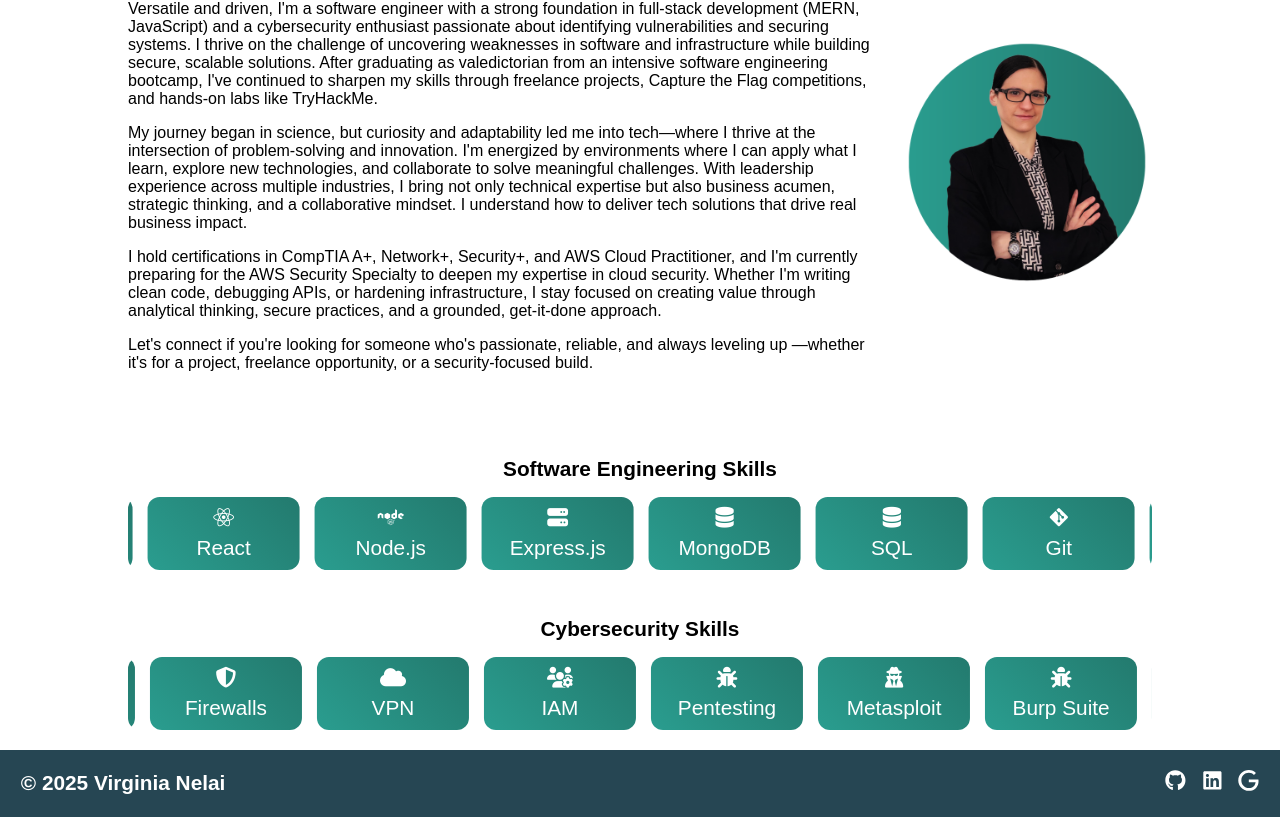
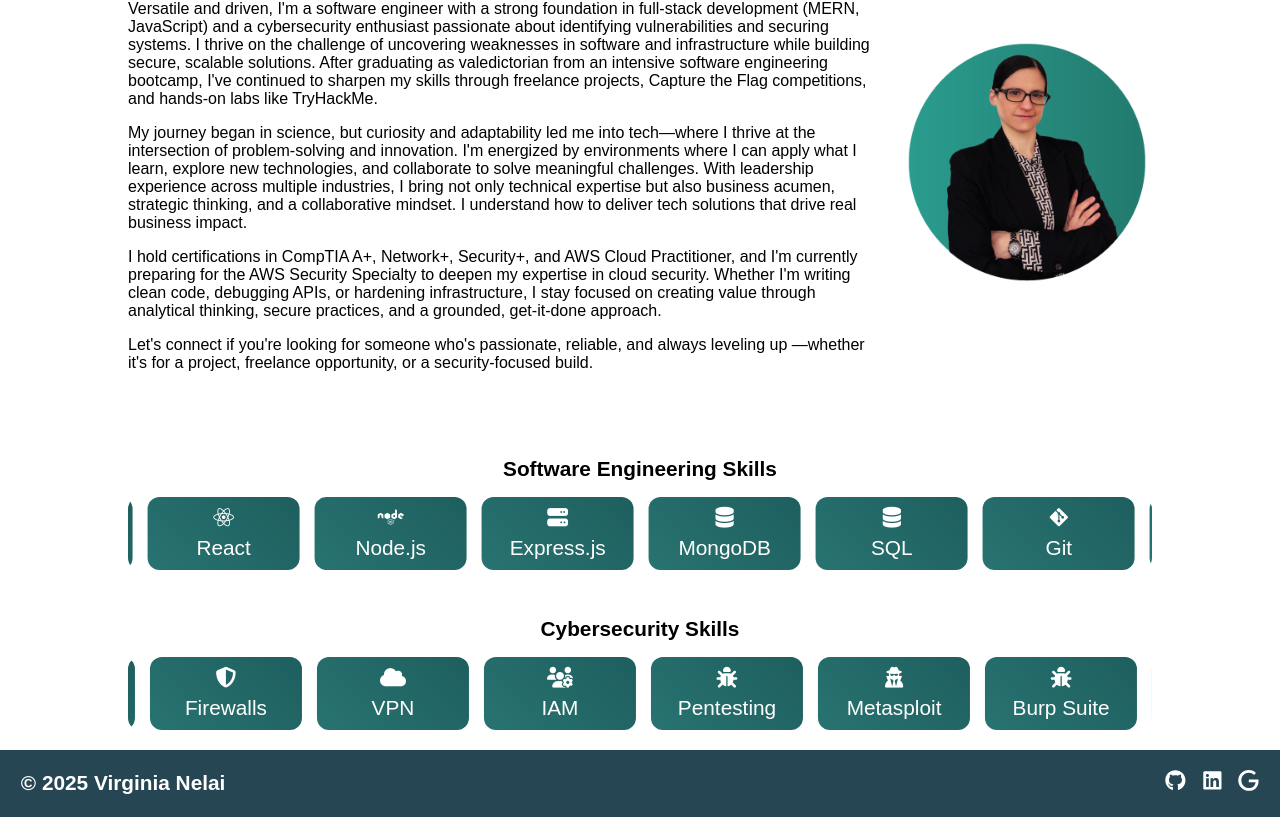
Before and after one commit to vnelai/vn-portfolio, a React (Vite) app: page /about-me in a window 1280 px wide. Shown: the part 939-1756 px from the top of the page. Built offline with nearby package versions, Linux system fonts and the light colour scheme.

Commit message:
style: update button colors across the project for consistency with home page, added gradient to some buttons

```diff
--- a/src/components/about-components/tech-skills/TechSkills.css
+++ b/src/components/about-components/tech-skills/TechSkills.css
@@ -30,7 +30,7 @@
   gap: 0.5rem;
   font-size: 1.3rem;
   color: white;
-  background: linear-gradient(45deg, #2a9d8f, #237a6e);
+  background: linear-gradient(45deg, #287371, #1e5f5e);
   padding: 0.625rem 1.25rem;
   border-radius: 0.75rem;
   min-width: 7rem;
--- a/src/components/contact-form/ContactForm.css
+++ b/src/components/contact-form/ContactForm.css
@@ -54,7 +54,7 @@ textarea {
 /* Submit Button */
 .form-btn {
     padding: 0.75rem 1.5rem;
-    background-color: #2a9d8f;
+    background-color: #287371;
     color: #fff;
     border: none;
     font-size: 1rem;
--- a/src/components/home-page-components/featured-content/FeaturedContent.css
+++ b/src/components/home-page-components/featured-content/FeaturedContent.css
@@ -78,7 +78,7 @@
     font-size: 1.15em;
     height: 1.5rem;
     font-weight: bold;
-    background-color: #2a9d8f;
+    background-color: #287371;
     color: #fff;
     text-decoration: none;
     border-radius: 3rem;
```
